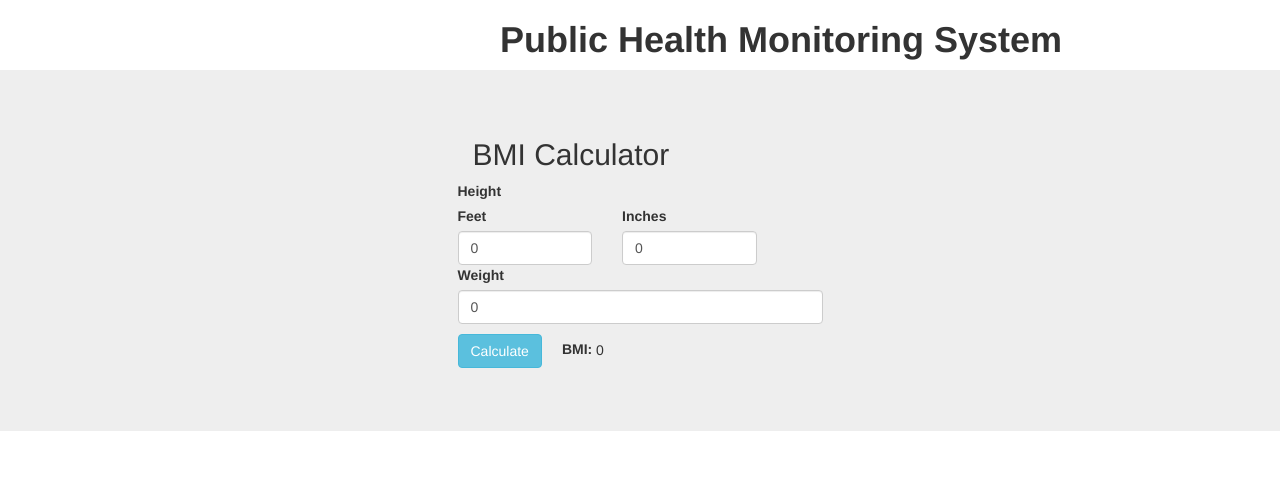
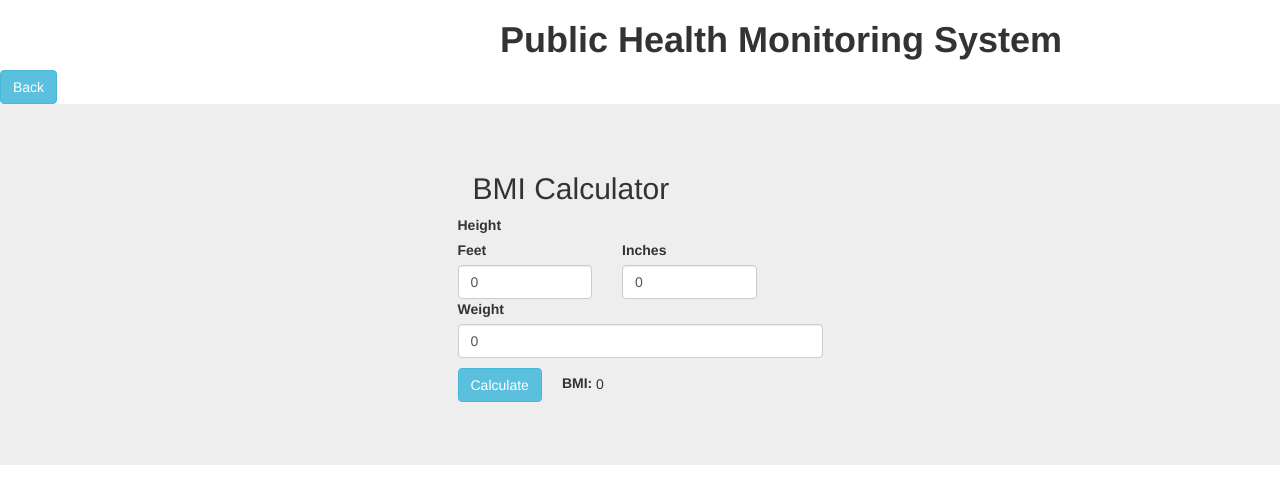
Before and after one commit to manojranga619/6324-Team-3, a React app: page /bmi in a window 1280 px wide. Shown: the top 504 px of the page. Built offline with nearby package versions, Linux system fonts and the light colour scheme.

Commit message:
Added Back Button

```diff
--- a/src/BMI/BMIPage.jsx
+++ b/src/BMI/BMIPage.jsx
@@ -32,6 +32,7 @@
 
     render() {
         return (<div>
+            <Link to="/home" className="btn btn-info">Back</Link>
             <div className="jumbotron">
                 <div className="container">
                     <div className="col-sm-8 col-sm-offset-2">
--- a/src/Diet/Diet.jsx
+++ b/src/Diet/Diet.jsx
@@ -1,4 +1,6 @@
 import React from 'react';
+import { Link } from 'react-router-dom';
+
 import { connect } from 'react-redux';
 import { userActions } from '../_actions';
 const date = new Date();
@@ -65,6 +67,7 @@
     render() {
         return (
             <div>
+                <Link to="/home" className="btn btn-info">Back</Link>
                 <h2 style={{ textAlign: "center" }}>Diet Plan</h2>
                 <div style={{ padding: "15px" }}>
                     <div style={{ display: "grid", gridGap: "1rem", gridTemplateColumns: styles.notesList.gridTemplateColumns }}>
--- a/src/Notes/Notes.jsx
+++ b/src/Notes/Notes.jsx
@@ -1,5 +1,6 @@
 import React from 'react';
 import { connect } from 'react-redux';
+import { Link } from 'react-router-dom';
 
 import { userActions } from '../_actions';
 const date = new Date();
@@ -41,6 +42,7 @@
 	render() {
 		return (
 			<div>
+				<Link to="/home" className="btn btn-info">Back</Link>
 				<h2 style={{ textAlign: "center" }}>Notes</h2>
 				<div style={{ padding: "15px" }}>
 					<div style={{ display: "grid", gridGap: "1rem", gridTemplateColumns: styles.notesList.gridTemplateColumns }}>
```
